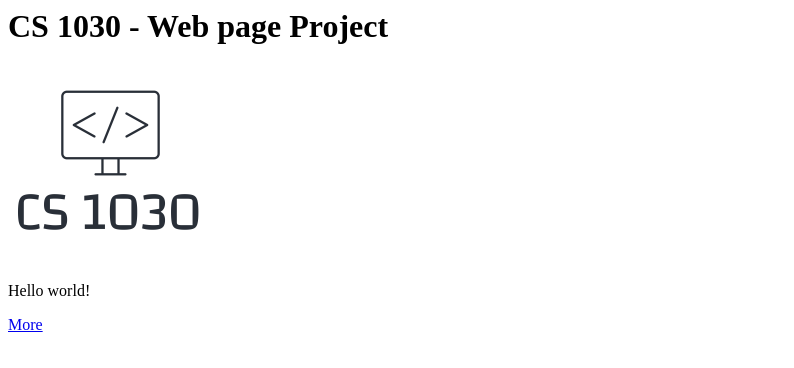
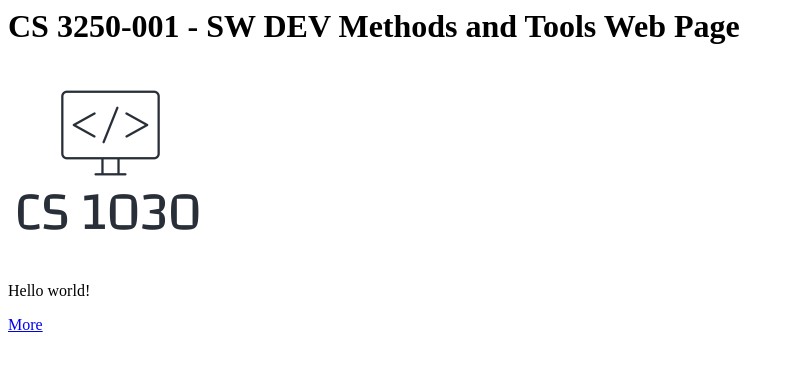
Before and after one commit to dgreen81-MSU/CS3250Fall2025, a plain HTML site: page index.html in a window 1280 px wide. Shown: the whole page, without its empty margins (0-794 px from the left). Drawn offline with Linux system fonts and the light colour scheme.

Commit message:
Update index.html
Changed the heading as instructed

```diff
--- a/index.html
+++ b/index.html
@@ -6,7 +6,7 @@
   </head>
   <body>
     <!-- Replace the lines in this body with your content. -->
-    <h1>CS 1030 - Web page Project</h1>
+    <h1>CS 3250-001 - SW DEV Methods and Tools Web Page</h1>
     <img src="logo.png">
     <p>Hello world!</p>
     <p><a href="secondpage.html">More</a></p>
```
